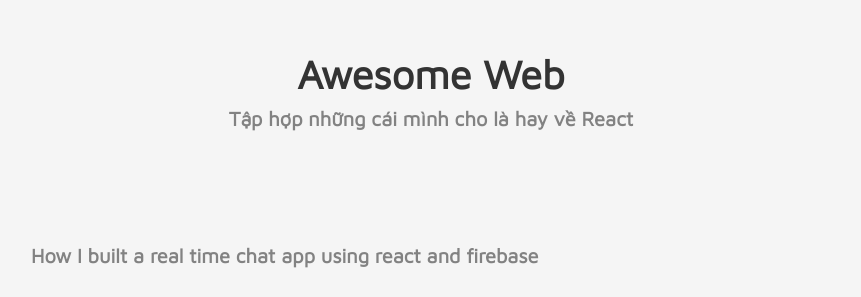
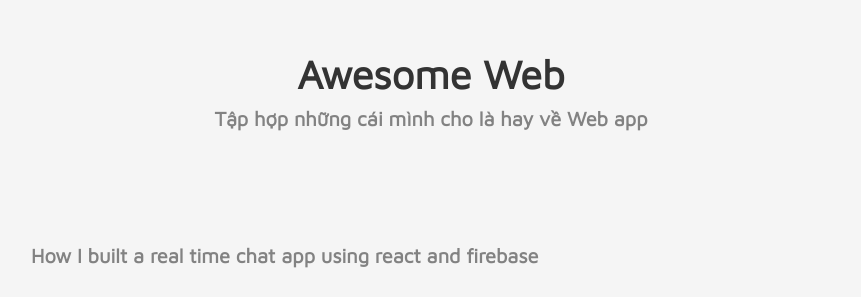
Before and after one commit to Lego1st/lego1st.github.io, a Jekyll site: the page built from _posts/2019-01-02-awesome-web.md, in a window 1280 px wide. Shown: the part 216-513 px from the top of the page, without its empty margins (209-1070 px from the left). Built offline with Jekyll 4.4.1, drawn with Linux system fonts in a browser that asks for light colours.

Commit message:
Update every-I-learn-a-new-thing & awesome-web

```diff
--- a/_posts/2019-01-02-awesome-react.md
+++ b/_posts/2019-01-02-awesome-web.md
@@ -1,7 +1,7 @@
 ---
 layout: post
 title: Awesome Web
-subtitle: Tập hợp những cái mình cho là hay về React
+subtitle: Tập hợp những cái mình cho là hay về Web app
 date: '2019-01-02 12:00:00 +0700'
 categories:
   - web
```
Also changed, not shown: _posts/2018-12-30-every-I-learn-a-new-thing.md (+1 -0 lines).
